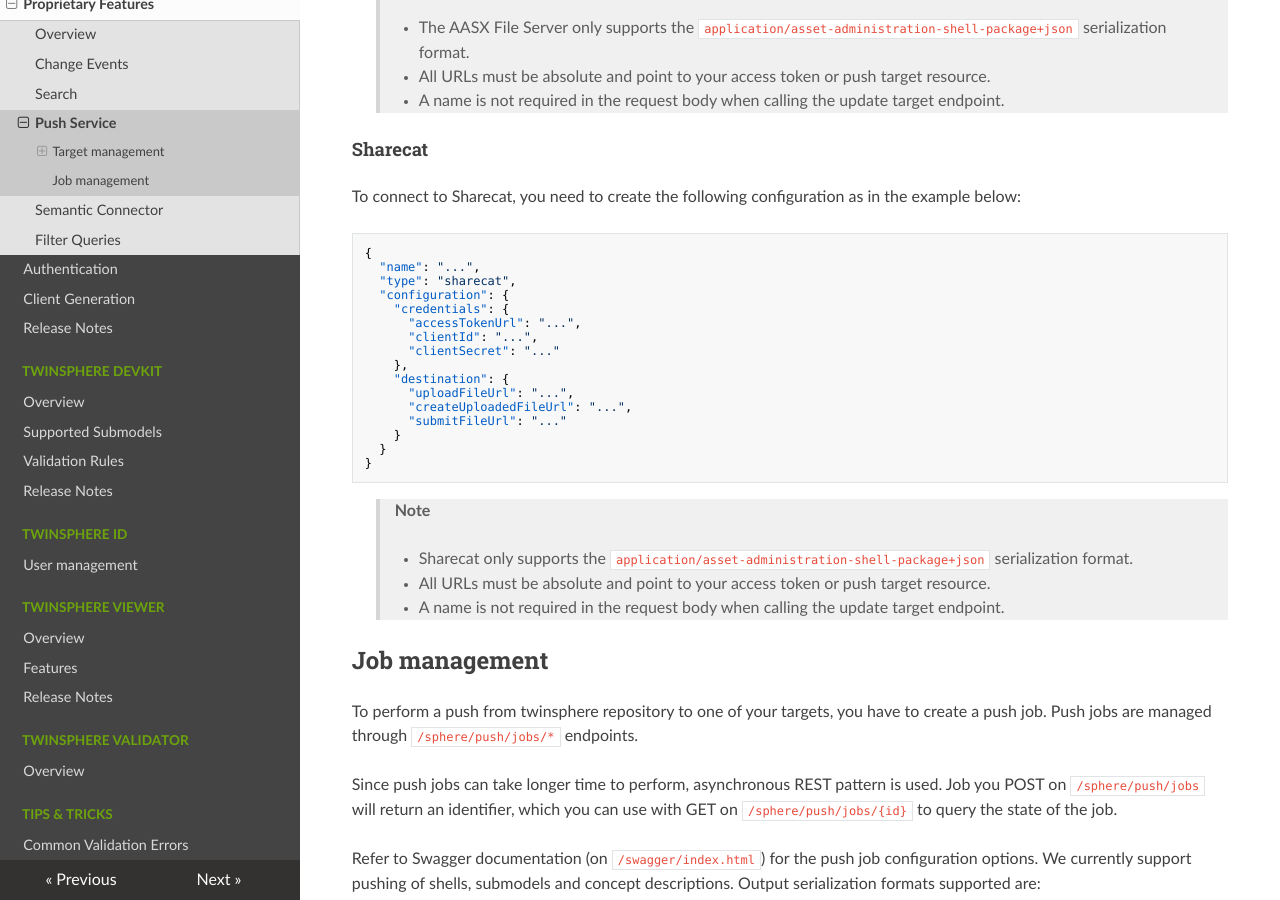
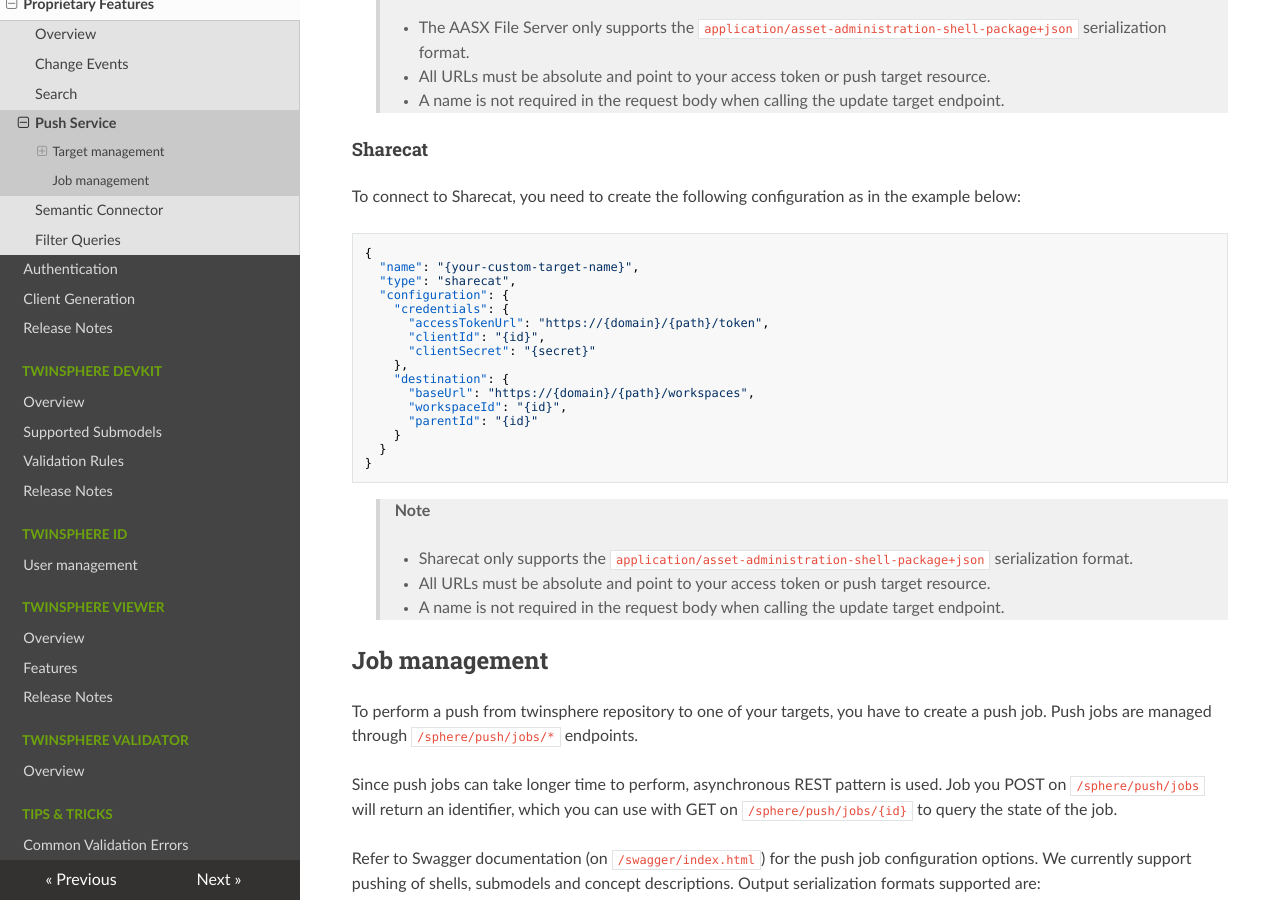
Before and after one commit to twinsphere/twinsphere.github.io, an MkDocs documentation site: the page built from docs/api-push-service.md, in a window 1280 px wide and 900 px high, scrolled down 1398 px. Built offline with MkDocs 1.6.1, drawn with Linux system fonts in a browser that asks for light colours; nearby versions of some CDN libraries.

Commit message:
adjusted information about sharecat

````diff
--- a/docs/api-push-service.md
+++ b/docs/api-push-service.md
@@ -79,18 +79,18 @@
 
 ```json
 {
-  "name": "...",
+  "name": "{your-custom-target-name}",
   "type": "sharecat",
   "configuration": {
     "credentials": {
-      "accessTokenUrl": "...",
-      "clientId": "...",
-      "clientSecret": "..."
+      "accessTokenUrl": "https://{domain}/{path}/token",
+      "clientId": "{id}",
+      "clientSecret": "{secret}"
     },
     "destination": {
-      "uploadFileUrl": "...",
-      "createUploadedFileUrl": "...",
-      "submitFileUrl": "..."
+      "baseUrl": "https://{domain}/{path}/workspaces",
+      "workspaceId": "{id}",
+      "parentId": "{id}"
     }
   }
 }
````
